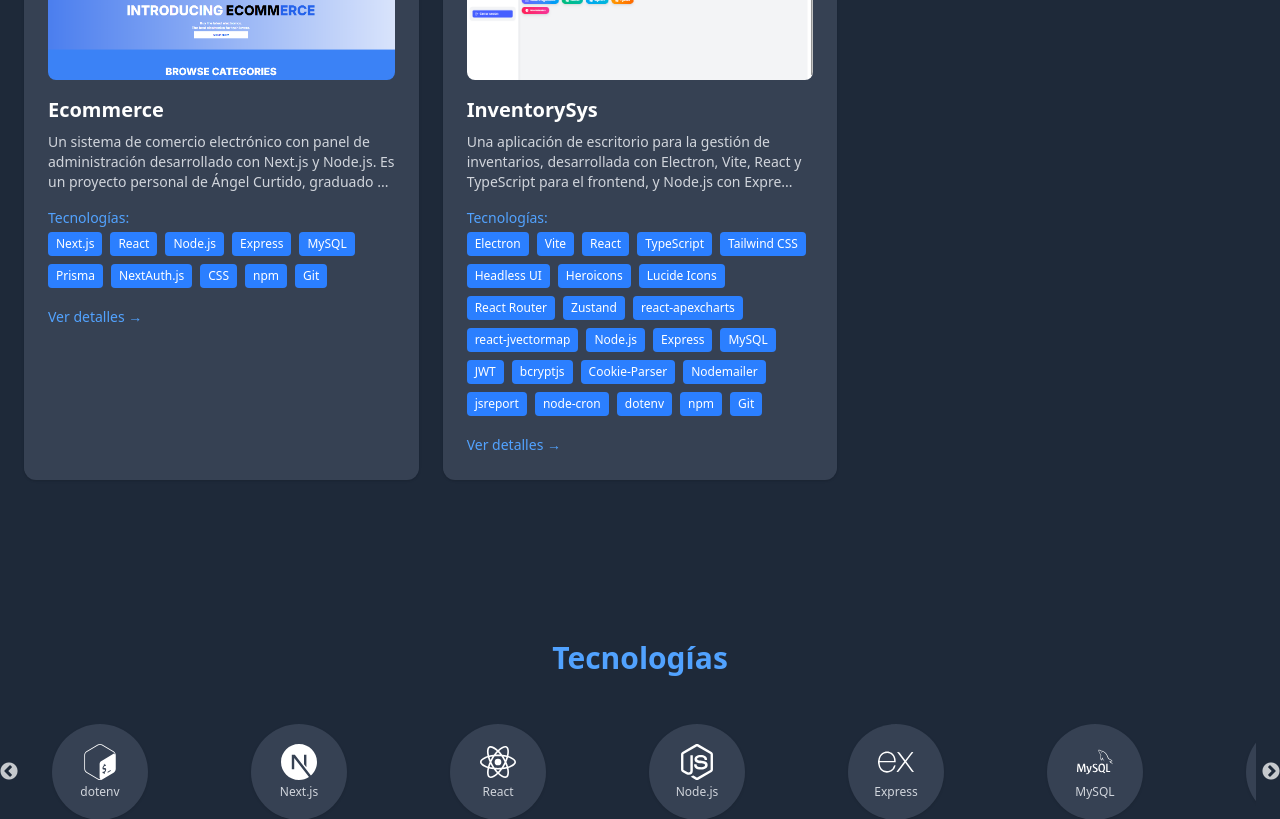
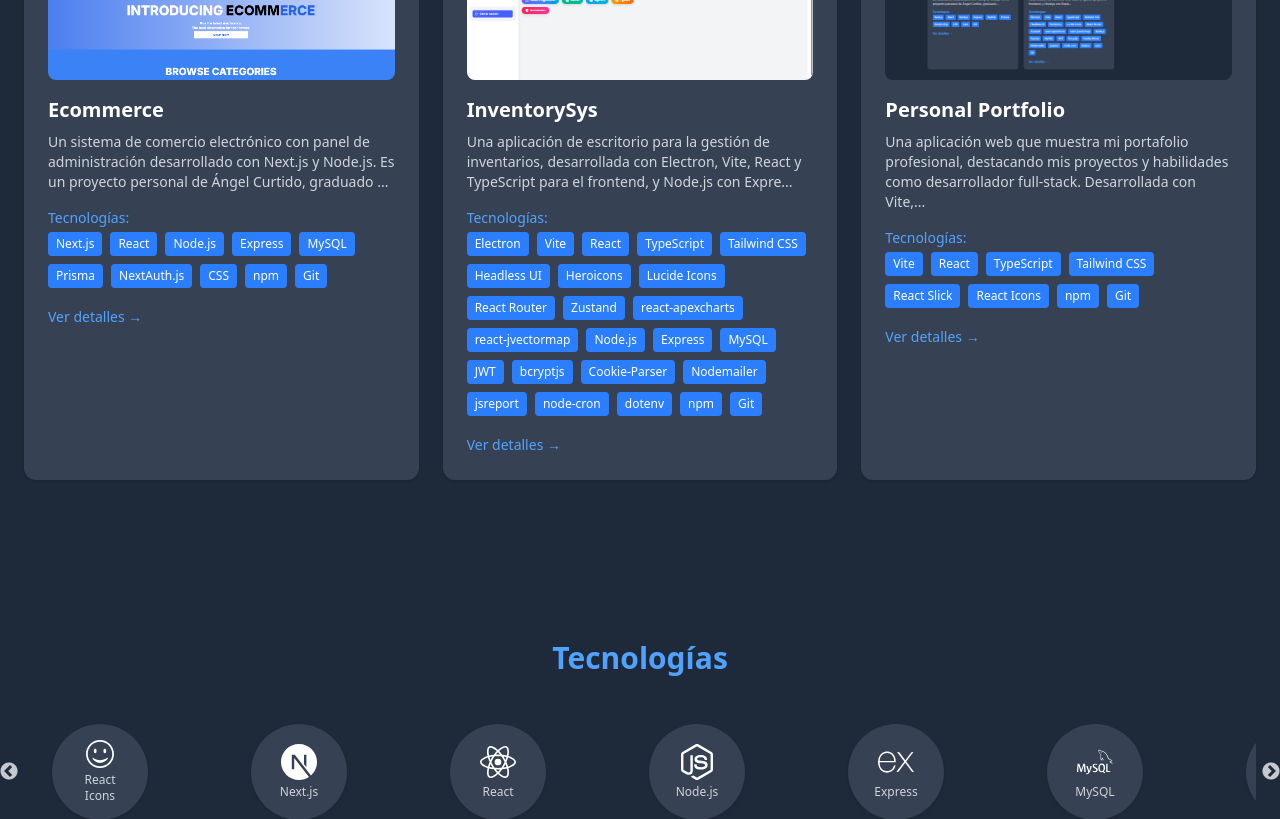
Before and after one commit to angeljrcurtido2/Portfolio, a React (Vite) app: page / in a window 1280 px wide. Shown: the part 800-1619 px from the top of the page. Built offline with nearby package versions, Linux system fonts and the light colour scheme.

Commit message:
Se agrega 1 proyecto más

```diff
--- a/src/App.tsx
+++ b/src/App.tsx
@@ -2,6 +2,7 @@
 import "slick-carousel/slick/slick.css";
 import "slick-carousel/slick/slick-theme.css";
 import imagenEcommerce from './assets/IMAGEN_PARA_ECOMMERCE.png';
+import imagenPortfolio from './assets/PROYECTO_PORTAFOLIO.png';
 import imagenSys from './assets/IMAGEN_SYS.png';
 import {
   SiNextdotjs,
@@ -87,6 +88,23 @@
         "Git",
       ],
     },
+    {
+      title: "Personal Portfolio",
+      imagen: imagenPortfolio,
+      description:
+        "Una aplicación web que muestra mi portafolio profesional, destacando mis proyectos y habilidades como desarrollador full-stack. Desarrollada con Vite, React y TypeScript, incluye un carrusel interactivo de tecnologías creado con React Slick y un diseño moderno con Tailwind CSS. La aplicación es completamente responsiva y optimizada para ofrecer una experiencia fluida en dispositivos móviles y de escritorio. Incluye secciones para proyectos, tecnologías y contacto, con un enfoque en la usabilidad y el diseño visual.",
+      link: "https://github.com/angeljrcurtido2/portfolio",
+      tecnologias: [
+        "Vite",
+        "React",
+        "TypeScript",
+        "Tailwind CSS",
+        "React Slick",
+        "React Icons",
+        "npm",
+        "Git",
+      ],
+    },
   ];
 
   // Extract unique technologies
@@ -122,6 +140,8 @@
     jsreport: <PiFileJsFill className="text-4xl" />,
     "node-cron": <SiClockify className="text-4xl" />,
     dotenv: <SiGnubash className="text-4xl" />,
+    "React Slick": <SiReact className="text-4xl" />, // Using React icon as a fallback
+    "React Icons": <SiIconify className="text-4xl" />,
   };
 
   // Configuración del carrusel
@@ -133,8 +153,8 @@
     slidesToScroll: 1,
     autoplay: true,
     autoplaySpeed: 2000,
-    centerMode: true, // Centra los elementos
-    centerPadding: "20px", // Espaciado adicional en los bordes
+    centerMode: true,
+    centerPadding: "20px",
     responsive: [
       {
         breakpoint: 1024,
```
Also changed, not shown: src/assets/PROYECTO_PORTAFOLIO.png (added).
